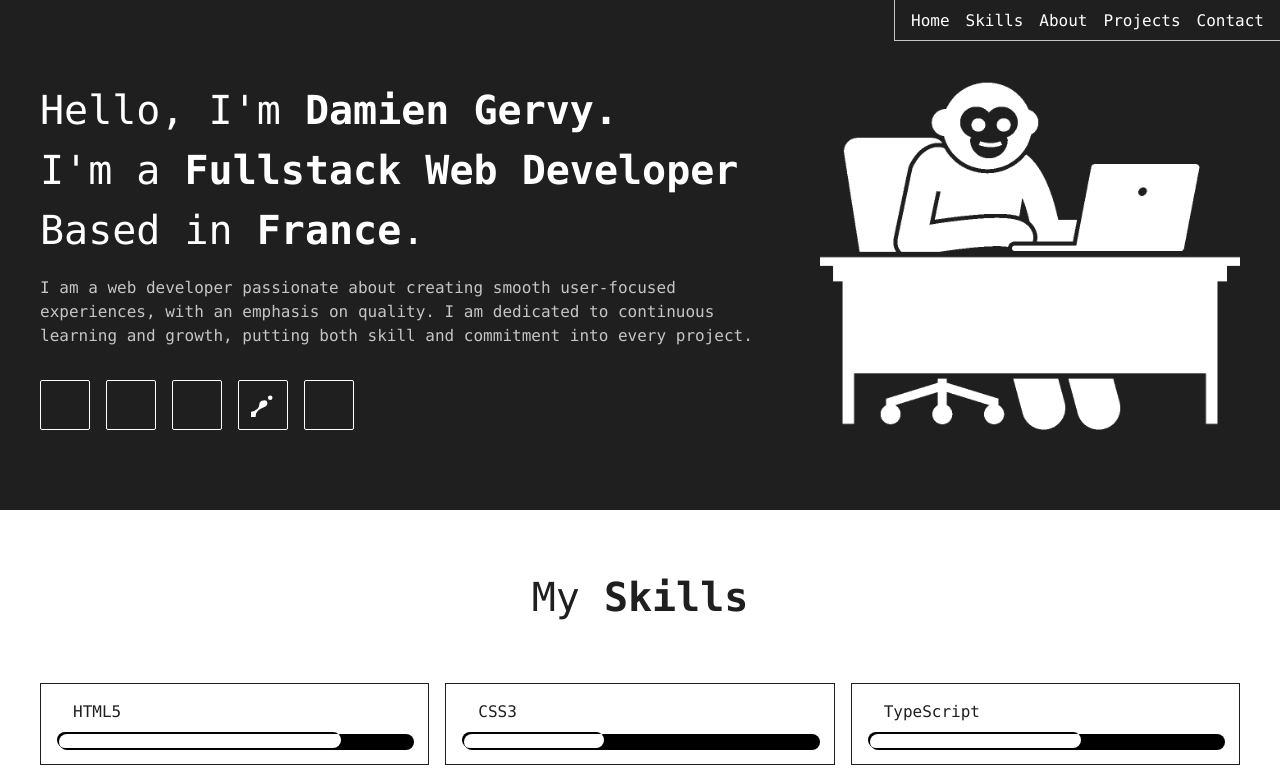
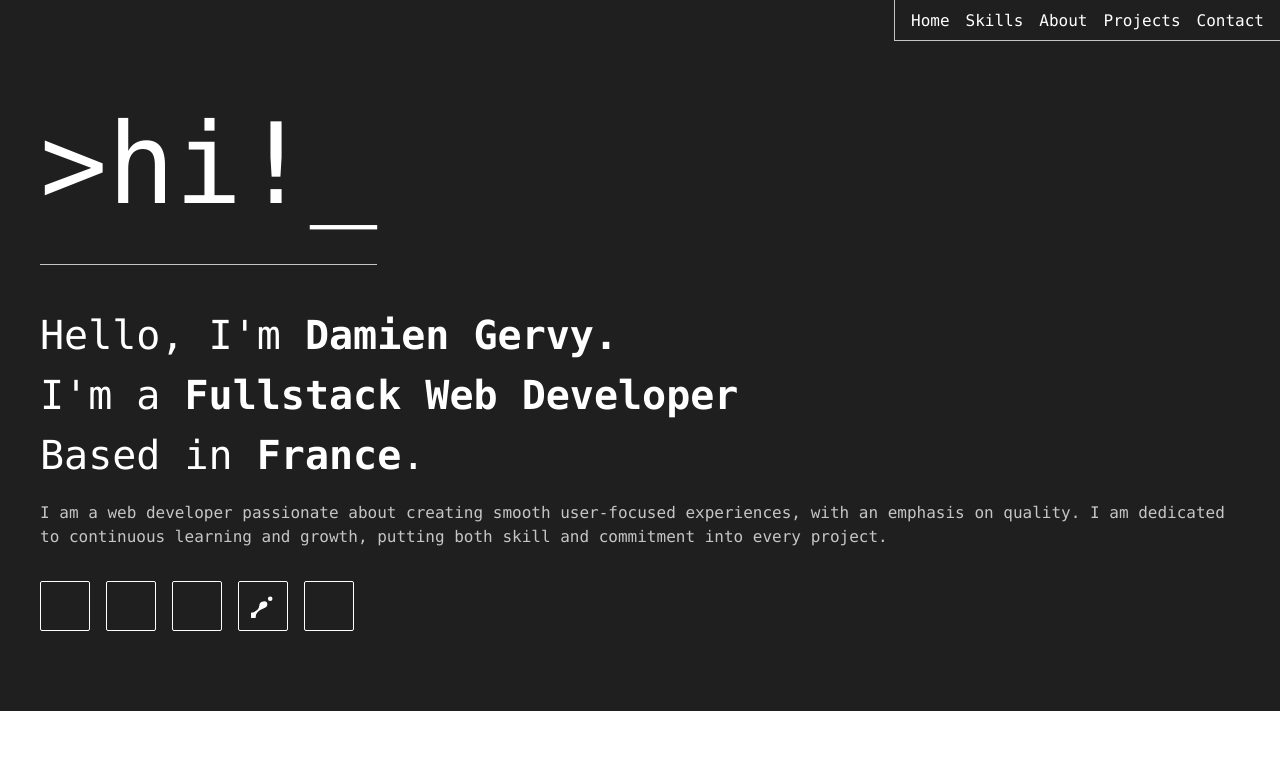
Before and after one commit to GDami/portfolio, a React (Vite) app: page / in a window 1280 px wide. Shown: the top 777 px of the page. Built offline with nearby package versions, Linux system fonts and the light colour scheme; some icons are missing.

Commit message:
replaced the monkey with a sober greeting

```diff
--- a/src/landing/Landing.css
+++ b/src/landing/Landing.css
@@ -2,17 +2,39 @@
 
     display: flex;
     justify-content: space-between;
-    align-items: flex-end;
+    align-items: flex-start;
+
+    gap:var(--spacing-large);
 
     padding: var(--spacing-large);
     padding-block: calc(var(--spacing-large) * 2);
 
     max-width: 1600px;
     margin:auto;
+
+    flex-direction: column-reverse;
 }
 
 .home-img {
-    width: 35%;
+    display: block;
+    text-align: center;
+    font-size: 7em;
+    color:var(--color-strong);
+
+    padding-bottom: var(--spacing-common);
+
+    border-bottom: solid 1px var(--color-easy);
+}
+
+.home-img span {
+    animation: blink 1.5s step-start infinite;
+    opacity: 0;
+}
+
+@keyframes blink {
+    50% {
+        opacity: 0;
+    }
 }
 
 .landing h3 {
@@ -31,14 +53,4 @@
     flex-direction: column;
     gap: 1em;
     text-align: left;
-    width: 60%;
 }
-
-@media screen and (max-width: 800px) {
-    .home-img {
-        display: none;
-    }
-    .landing-text {
-        width: auto;
-    }
-}
--- a/src/landing/Landing.tsx
+++ b/src/landing/Landing.tsx
@@ -1,6 +1,5 @@
 import { ContactIcon } from '../contact/ContactIcon'
 import './Landing.css'
-import homeImg from '/monkey-desktop.png'
 
 const codinGameSvg = (<svg clip-rule="evenodd" fill-rule="evenodd" stroke-linejoin="round" stroke-miterlimit="2" viewBox="0 0 2083 2083" xmlns="http://www.w3.org/2000/svg" width="2500" height="2500"><g fill="currentColor"><path d="M0 1636c411.554-97.771 692.897-283.177 724-637 10.714-131.212 67.364-243.777 216-319 207.675-80.617 305.728-52.164 390-10 92.668 81.722 119.468 199.94 50 371.5-31.914 100.266-291.001 223.867-410 258.5-392.539 175.893-595.504 430.282-561 783H0z"/><ellipse cx="1666.5" cy="408" rx="196.5" ry="192"/></g></svg>)
 
@@ -26,7 +25,7 @@ export function Landing() {
                     <ContactIcon link='https://leetcode.com/u/DamienDamien/' class='bxl  bx-leetcode'></ContactIcon>
                 </div>
             </div>
-            <img className="home-img" alt="home-img" src={homeImg}></img>
+            <span className='home-img'>&gt;hi!<span>_</span></span>
         </div>
     )
 }
```
